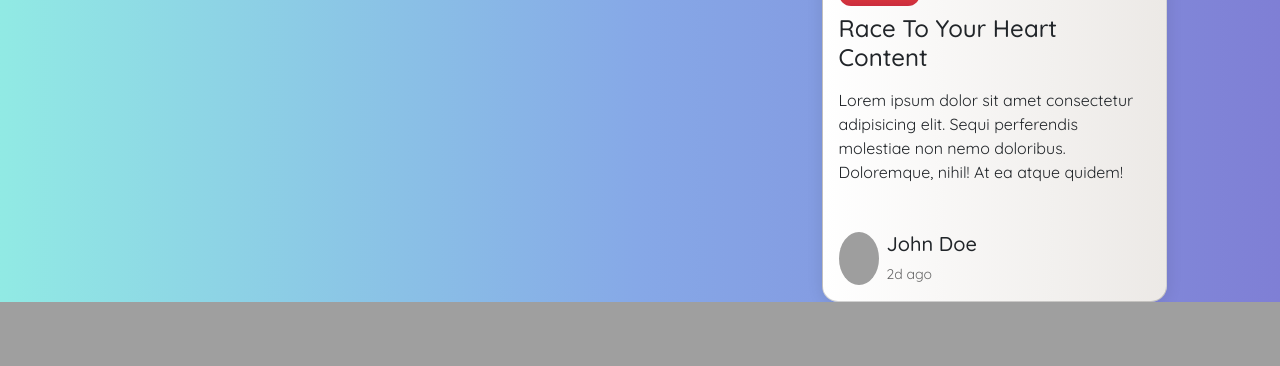
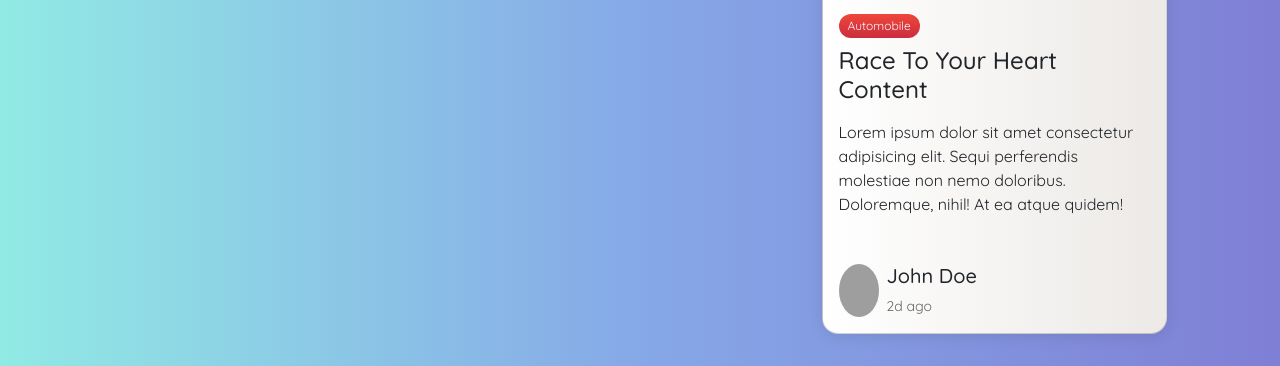
Before and after one commit to ridvantaskiran/DjangoBlog, a Django app: page / in a window 1280 px wide. Shown: the part 969-1335 px from the top of the page. Before the commit the page ends 1271 px from the top, so only its background shows below. Run offline with Django 4.2, Linux system fonts and the light colour scheme; some libraries are stand-ins or nearby versions; grey boxes are pictures that could not be loaded.

Commit message:
Update blog.css

```diff
--- a/blog/static/css/blog.css
+++ b/blog/static/css/blog.css
@@ -63,7 +63,6 @@ body {
   max-width: 1200px;
   margin-block: 2rem;
   gap: 2rem;
-  margin: 0;
 }
 
 img {
```
